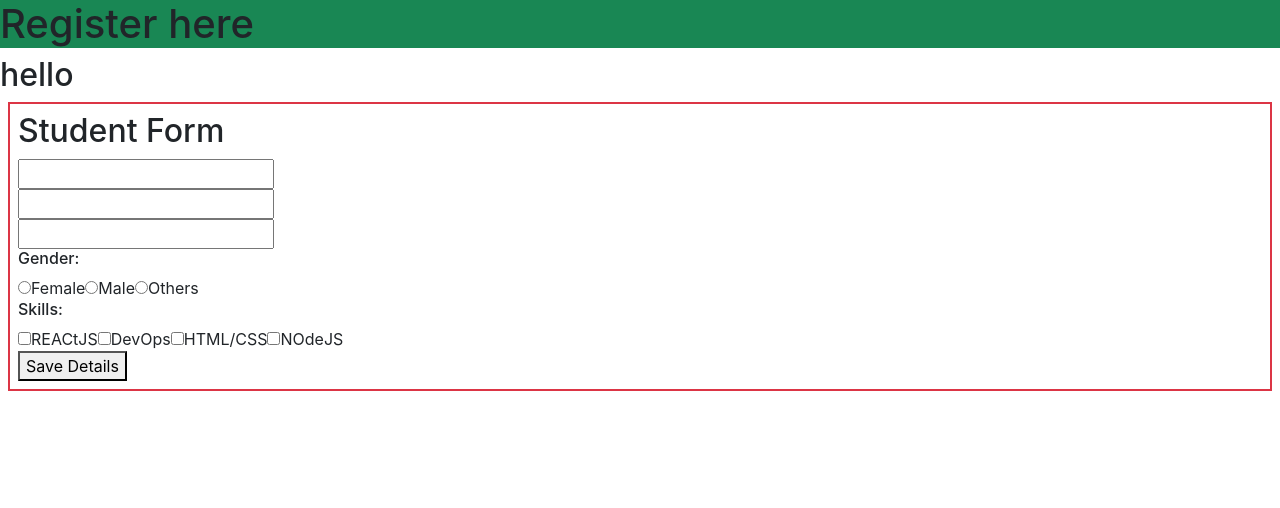
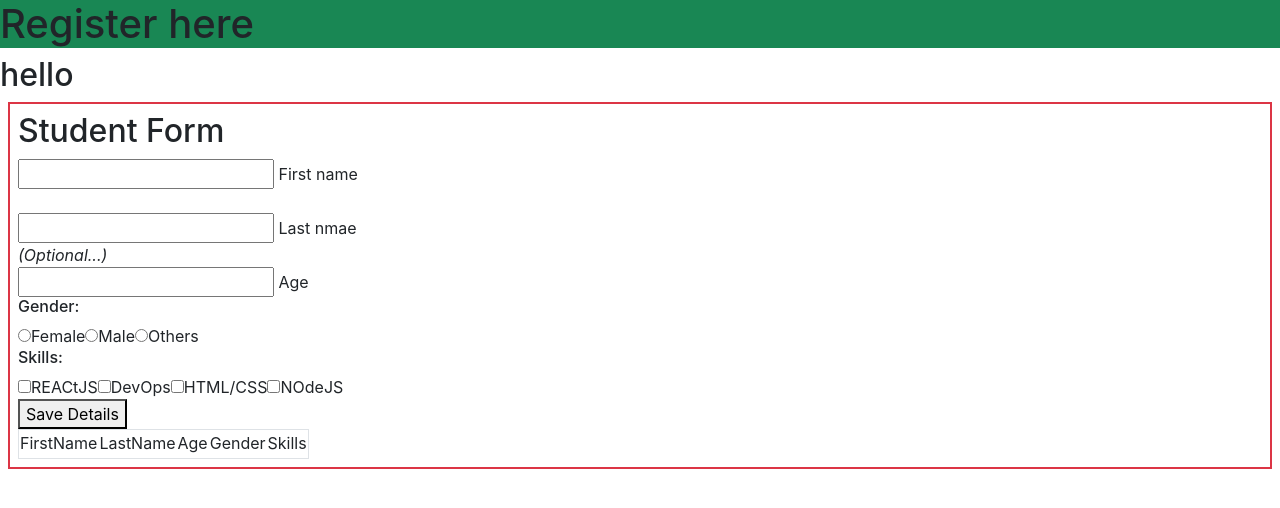
Before and after one commit to soudi-1995/rb44app, a React (Create React App) app: page / in a window 1280 px wide. Shown: the top 508 px of the page. Built offline with nearby package versions, Linux system fonts and the light colour scheme.

Commit message:
reinstalled formik

```diff
--- a/package.json
+++ b/package.json
@@ -8,7 +8,8 @@
     "formik": "^2.4.6",
     "react": "^19.0.0",
     "react-dom": "^19.0.0",
-    "react-scripts": "5.0.1"
+    "react-scripts": "5.0.1",
+    "yup": "^1.6.1"
   },
   "scripts": {
     "start": "react-scripts start",
--- a/src/App.jsx
+++ b/src/App.jsx
@@ -1,6 +1,7 @@
 import logo from './logo.svg';
 import './App.css';
 import StudentForm from './stdntform';
+
 
 
 function App() {
@@ -10,6 +11,7 @@ function App() {
       <h2>hello</h2>
       <StudentForm></StudentForm>
 
+
     </div>
   );
 }
--- a/src/stdntform.jsx
+++ b/src/stdntform.jsx
@@ -1,5 +1,8 @@
 import {useFormik} from 'formik'
 import React from 'react'
+import * as Yup from 'yup';
+import Table from './table'
+
 
 
 function StudentForm() {
@@ -8,24 +11,34 @@ function StudentForm() {
             firstname:'',
             lastname:'',
             age:'',
-            gender:''
+            gender:'',
+            Skills:''
         },
+        validationSchema:Yup.object({
+            firstname:Yup.string().required("* 'mundu peru raayi'").max(5,'max only 5 letters'),
+            age:Yup.number().required("* Age marchipoyava!")
+
+
+        }),
         onSubmit:(values)=>{
-
+            var [res, setres] = React.useState(values)
             console.log(values)
         }
     })
     return (
         <div className='border border-2 border-danger m-2 p-2'>
+
         <h2>Student Form</h2>
 
         <form onSubmit={studentForm.handleSubmit}>
-        <input type="text" name='firstname' onChange={studentForm.handleChange} />
+        <input type="text" name='firstname' onChange={studentForm.handleChange} onBlur={studentForm.handleBlur} /> First name
+        <br /> <b>{studentForm.touched.firstname && studentForm.errors.firstname}</b>
         <br />
-        <input type="text" name='lastname' onChange={studentForm.handleChange} />
+        <input type="text" name='lastname' onChange={studentForm.handleChange} /> Last nmae
+        <br /> <i>(Optional...)</i>
         <br />
-        <input type="text" name='age' onChange={studentForm.handleChange} />
-        <br />
+        <input type="text" name='age' onChange={studentForm.handleChange} /> Age
+        <br /> <b>{studentForm.errors.age}</b>
         <h6>Gender:</h6>
         <input type="radio" name='gender' value='Female' onChange={studentForm.handleChange} />Female
         <input type="radio" name='gender' value='Female' onChange={studentForm.handleChange} />Male
@@ -37,9 +50,13 @@ function StudentForm() {
         <input type="checkbox" name='skill' value='HTML/CSS' onChange={studentForm.handleChange}/>HTML/CSS
         <input type="checkbox" name='skill' value='NOdeJS' onChange={studentForm.handleChange}/>NOdeJS
         <br />
-        <button>Save Details</button>
+        <button type='submit'>Save Details</button>
+        <Table> </Table>
         </form>
+
         </div>
+
+
     )
 }
 export default StudentForm
--- /dev/null
+++ b/src/table.jsx
@@ -0,0 +1,33 @@
+import StudentForm from "./stdntform";
+import React from 'react'
+
+
+function Table(){
+
+    return (
+        <div>
+            <table className="border border">
+                <thead>
+                    <tr>
+                        <td>FirstName</td>
+                        <td>LastName</td>
+                        <td>Age</td>
+                        <td>Gender</td>
+                        <td>Skills</td>
+                    </tr>
+                </thead>
+                <tbody>
+                    <tr >
+                        <td></td>
+                        <td></td>
+                        <td></td>
+                        <td></td>
+                        <td></td>
+
+                    </tr>
+                </tbody>
+            </table>
+        </div>
+    )
+}
+export default Table ;
```
Also changed, not shown: 1 other file (tests, documents, lock files or other folders).
